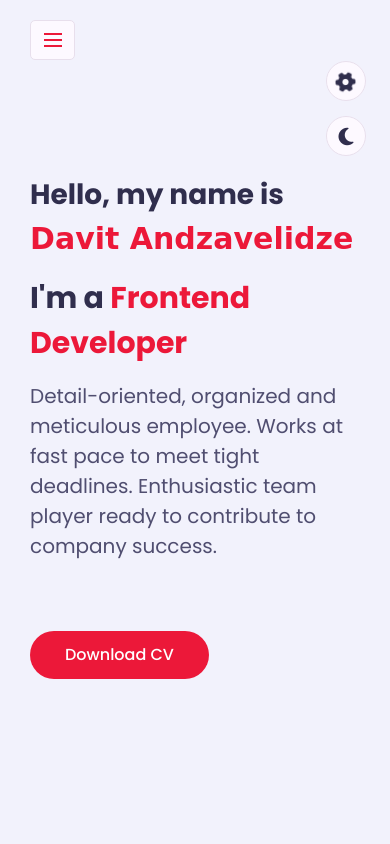
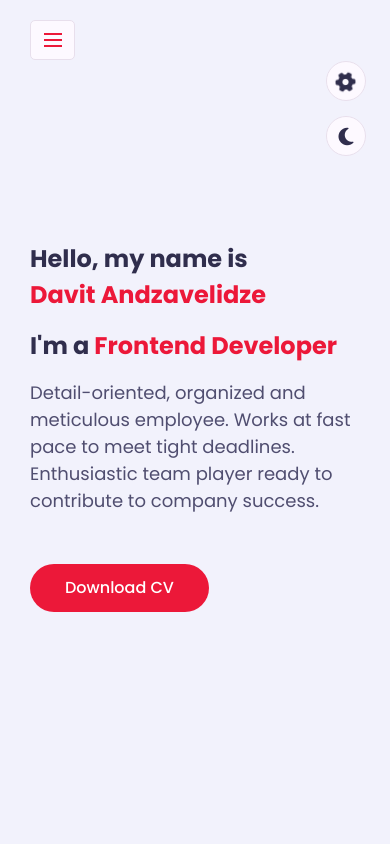
Before and after one commit to DavitAndzavelidze/Portfolio, a plain HTML site: page index.html in a window 390 px wide. Drawn offline with Linux system fonts and the light colour scheme.

Commit message:
main update

```diff
--- a/index.html
+++ b/index.html
@@ -4,7 +4,7 @@
     <meta charset="UTF-8" />
     <meta http-equiv="X-UA-Compatible" content="IE=edge" />
     <meta name="viewport" content="width=device-width, initial-scale=1.0" />
-    <title>Document</title>
+    <title>Davit Andzavelidze</title>
     <link rel="stylesheet" href="./styles/style.css" />
     <link rel="stylesheet" href="./styles/color-1.css" />
     <link
@@ -45,9 +45,6 @@
           <li>
             <a href="#about"><i class="fa fa-user"></i>About</a>
           </li>
-          <!-- <li>
-            <a href="#services"><i class="fa fa-list"></i>Services</a>
-          </li> -->
           <li>
             <a href="#portfolio"><i class="fa fa-briefcase"></i>Portfolio</a>
           </li>
--- a/styles/style.css
+++ b/styles/style.css
@@ -191,7 +191,6 @@ body {
 }
 
 .aside .logo a span {
-  font-family: "clicker Script", cursive;
   font-weight: 700;
   letter-spacing: 5px;
   font-size: 25px;
@@ -287,11 +286,10 @@ body {
   max-width: 60%;
 }
 h3.hello {
-  font-size: 28px;
+  font-size: 30px;
   margin: 15px 0;
 }
 h3.hello span {
-  font-family: "Clicker Script", cursive;
   font-size: 30px;
   font-weight: 700;
   color: var(--skin-color);
@@ -618,3 +616,20 @@ h3.my-profession {
     max-width: 100%;
   }
 }
+@media (max-width: 414px) {
+  .aside {
+    font-size: 20px;
+  }
+  h3.hello,
+  h3.hello span {
+    font-size: 24px;
+    max-width: 80%;
+  }
+  h3.my-profession {
+    font-size: 24px;
+  }
+  .home-info p {
+    font-size: 18px;
+    margin-bottom: 50px;
+  }
+}
```
Also changed, not shown: images/portfolio-imgs/pic6.JPG.
